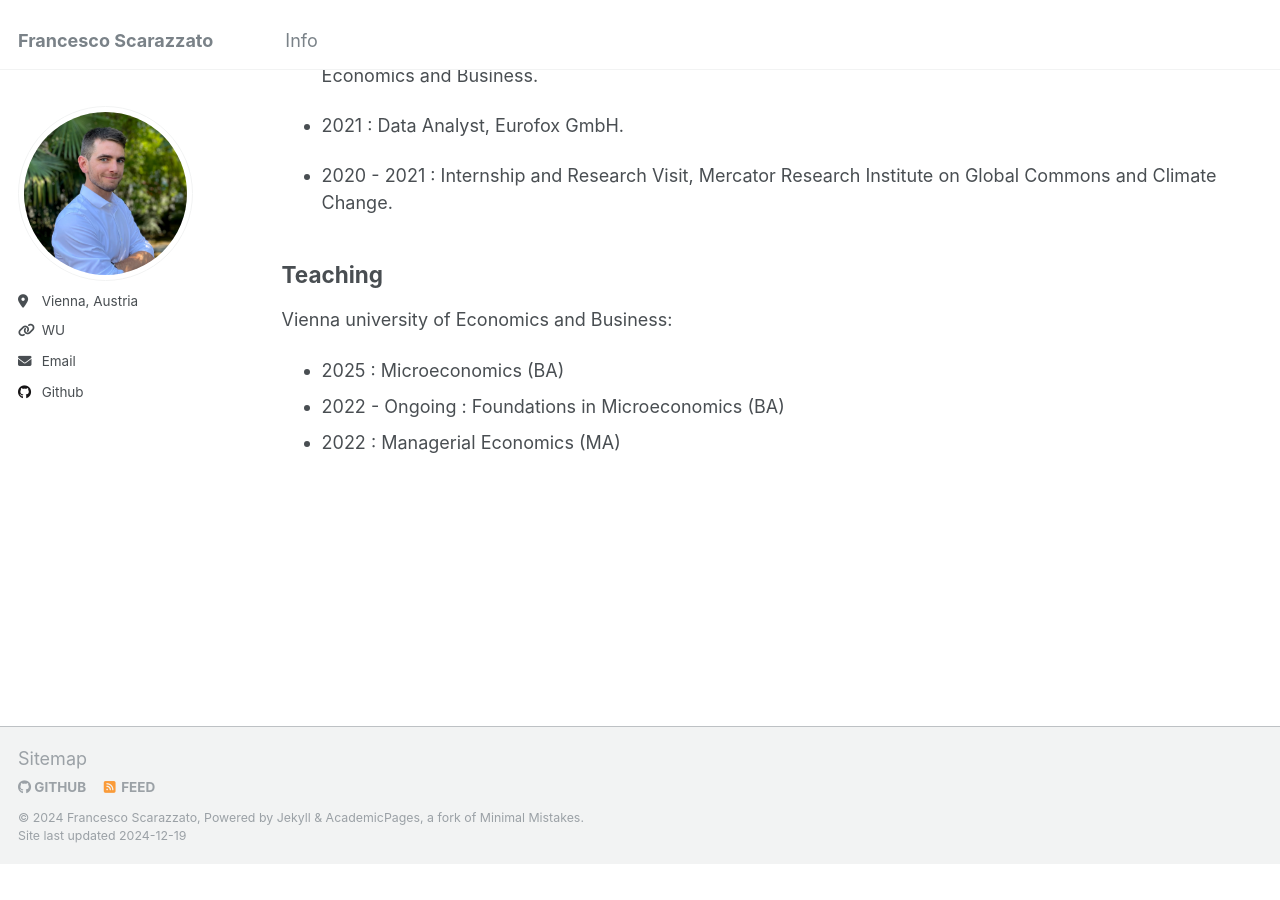
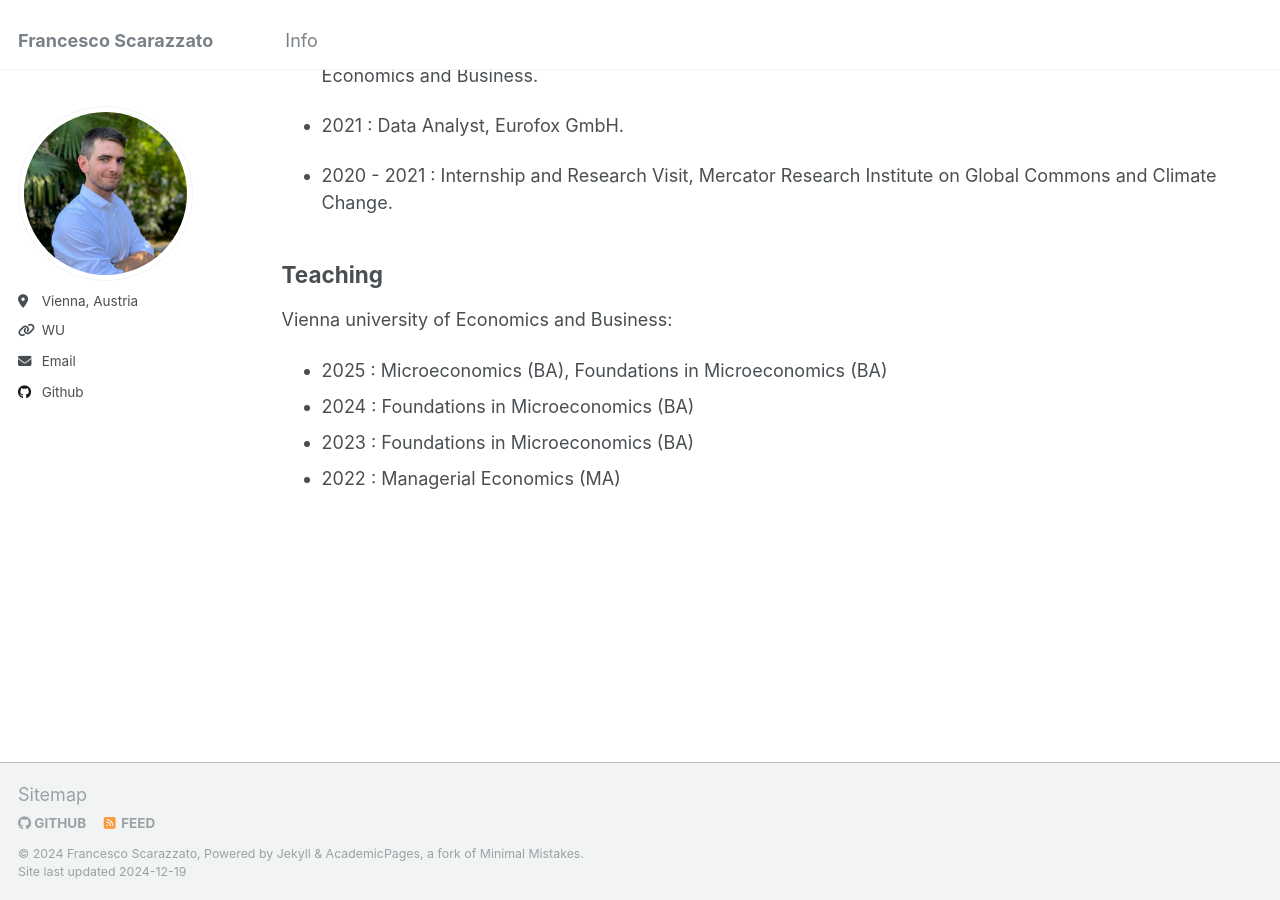
Before and after one commit to fscarazzato/fscarazzato.github.io, a Jekyll site: the page built from _pages/cv.md, in a window 1280 px wide and 900 px high, scrolled down 600 px. Built offline with Jekyll 4.4.1, drawn with Linux system fonts in a browser that asks for light colours; before the commit the page ends 1464 px from its top, so only the background shows below that.

Commit message:
teaching update

```diff
--- a/_pages/cv.md
+++ b/_pages/cv.md
@@ -53,6 +53,7 @@ Energy Markets, Environmental Economics, Industrial Economics.
 
 Vienna university of Economics and Business:
 
-* 2025 : Microeconomics (BA)
-* 2022 - Ongoing : Foundations in Microeconomics (BA)
+* 2025 : Microeconomics (BA), Foundations in Microeconomics (BA)
+* 2024 : Foundations in Microeconomics (BA)
+* 2023 : Foundations in Microeconomics (BA)
 * 2022 : Managerial Economics (MA)
```
